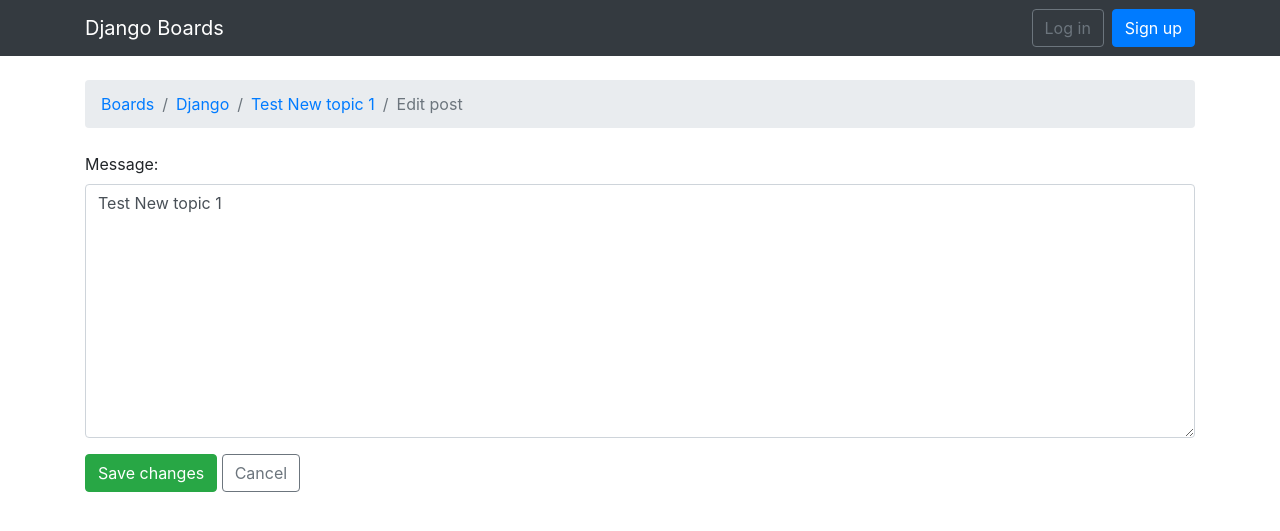
After one commit to ingafter60/django_forum, a Django app: page /boards/1/topics/1/posts/1/edit/ in a window 1280 px wide. The commit adds this page. Shown: the top 531 px of the page. Run offline with Django 3.2, Linux system fonts and the light colour scheme; data comes from the database, SQL or seed files in the repository; both versions use the stored data as it was after the commit; some libraries are stand-ins or nearby versions; some web fonts are replaced.

Commit message:
Update View

```diff
--- a/boards/views.py
+++ b/boards/views.py
@@ -2,6 +2,8 @@ from django.contrib.auth.models import User
 from django.shortcuts import render, redirect, get_object_or_404
 from django.contrib.auth.decorators import login_required
 from django.db.models import Count
+from django.views.generic import UpdateView
+from django.utils import timezone
 
 from .forms import NewTopicForm, PostForm
 from .models import Board, Topic, Post
@@ -69,3 +71,19 @@ def reply_topic(request, pk, topic_pk):
     else:
         form = PostForm()
     return render(request, 'reply_topic.html', {'topic': topic, 'form': form})
+
+
+class PostUpdateView(UpdateView):
+
+    model = Post
+    fields = ('message', )
+    template_name = 'edit_post.html'
+    pk_url_kwarg = 'post_pk'
+    context_object_name = 'post'
+
+    def form_valid(self, form):
+        post = form.save(commit=False)
+        post.updated_by = self.request.user
+        post.updated_at = timezone.now()
+        post.save()
+        return redirect('topic_posts', pk=post.topic.board.pk, topic_pk=post.topic.pk)
--- a/myproject/urls.py
+++ b/myproject/urls.py
@@ -6,11 +6,20 @@ from accounts import views as accounts_views
 from boards import views
 
 urlpatterns = [
+
+    # BOARDS
     url(r'^$', views.home, name='home'),
+    url(r'^boards/(?P<pk>\d+)/$', views.board_topics, name='board_topics'),
+    url(r'^boards/(?P<pk>\d+)/new/$', views.new_topic, name='new_topic'),
+    url(r'^boards/(?P<pk>\d+)/topics/(?P<topic_pk>\d+)/$', views.topic_posts, name='topic_posts'),
+    url(r'^boards/(?P<pk>\d+)/topics/(?P<topic_pk>\d+)/reply/$', views.reply_topic, name='reply_topic'),
+    url(r'^boards/(?P<pk>\d+)/topics/(?P<topic_pk>\d+)/posts/(?P<post_pk>\d+)/edit/$',
+        views.PostUpdateView.as_view(), name='edit_post'),
+
+    # USER AUTHENTICATION
     url(r'^signup/$', accounts_views.signup, name='signup'),
     url(r'^login/$', auth_views.LoginView.as_view(template_name='login.html'), name='login'),
     url(r'^logout/$', auth_views.LogoutView.as_view(), name='logout'),
-
     url(r'^reset/$',
         auth_views.PasswordResetView.as_view(
             template_name='password_reset.html',
@@ -33,9 +42,6 @@ urlpatterns = [
     url(r'^settings/password/done/$', auth_views.PasswordChangeDoneView.as_view(template_name='password_change_done.html'),
         name='password_change_done'),
 
-    url(r'^boards/(?P<pk>\d+)/$', views.board_topics, name='board_topics'),
-    url(r'^boards/(?P<pk>\d+)/new/$', views.new_topic, name='new_topic'),
-    url(r'^boards/(?P<pk>\d+)/topics/(?P<topic_pk>\d+)/$', views.topic_posts, name='topic_posts'),
-    url(r'^boards/(?P<pk>\d+)/topics/(?P<topic_pk>\d+)/reply/$', views.reply_topic, name='reply_topic'),
+    # ADMIN
     url(r'^admin/', admin.site.urls),
 ]
--- /dev/null
+++ b/templates/edit_post.html
@@ -0,0 +1,19 @@
+{% extends 'base.html' %}
+
+{% block title %}Edit post{% endblock %}
+
+{% block breadcrumb %}
+  <li class="breadcrumb-item"><a href="{% url 'home' %}">Boards</a></li>
+  <li class="breadcrumb-item"><a href="{% url 'board_topics' post.topic.board.pk %}">{{ post.topic.board.name }}</a></li>
+  <li class="breadcrumb-item"><a href="{% url 'topic_posts' post.topic.board.pk post.topic.pk %}">{{ post.topic.subject }}</a></li>
+  <li class="breadcrumb-item active">Edit post</li>
+{% endblock %}
+
+{% block content %}
+  <form method="post" class="mb-4" novalidate>
+    {% csrf_token %}
+    {% include 'includes/form.html' %}
+    <button type="submit" class="btn btn-success">Save changes</button>
+    <a href="{% url 'topic_posts' post.topic.board.pk post.topic.pk %}" class="btn btn-outline-secondary" role="button">Cancel</a>
+  </form>
+{% endblock %}
--- a/templates/topic_posts.html
+++ b/templates/topic_posts.html
@@ -39,7 +39,9 @@
             {{ post.message }}
             {% if post.created_by == user %}
               <div class="mt-3">
-                <a href="#" class="btn btn-primary btn-sm" role="button">Edit</a>
+                <a href="{% url 'edit_post' post.topic.board.pk post.topic.pk post.pk %}"
+                   class="btn btn-primary btn-sm"
+                   role="button">Edit</a>
               </div>
             {% endif %}
           </div>
```
Also changed, not shown: db.sqlite3.
